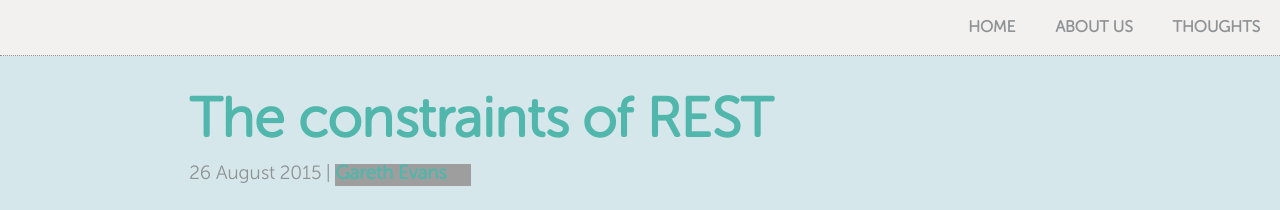
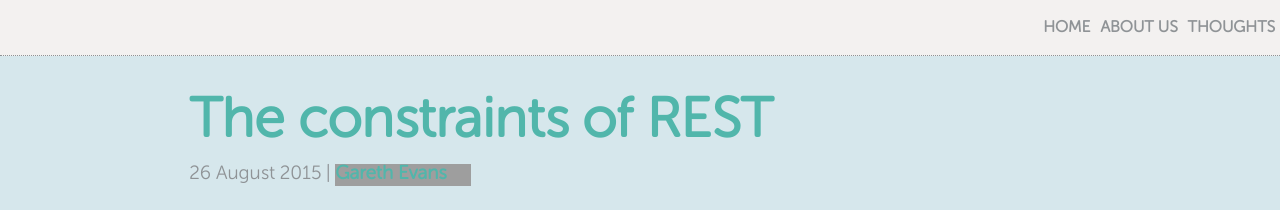
Before and after one commit to hyprnz/hyprnz.github.io, a Jekyll site: the page built from thoughts/index.md, in a window 1280 px wide. Shown: the top 210 px of the page. Built offline with Jekyll 4.4.1, drawn with Linux system fonts in a browser that asks for light colours; nearby versions of some CDN libraries; some web fonts are replaced; library files that are not in the unit come from our copies; grey boxes are pictures that could not be loaded.

Commit message:
Fixed about us

```diff
--- a/_layouts/about.html
+++ b/_layouts/about.html
@@ -10,7 +10,9 @@
     <link rel="stylesheet" type="text/css" href="/css/common.css"/>
     <link rel="stylesheet" type="text/css" href="/css/font-nexa-black.css"/>
     <link rel="stylesheet" type="text/css" href="/css/font-museo-sans-rounded-300.css"/>
-    <link rel="stylesheet" type="text/css" href="/css/blog.css">
+    <link rel="stylesheet" media="only screen and (max-device-width: 768px)" href="/css/blog-ipad.css">
+    <link rel="stylesheet" media="only screen and (max-width: 468px)" href="/css/blog-ipad.css">
+    <link rel="stylesheet" media="only screen and (min-width: 1025px)" href="/css/blog.css">
 
     <meta name="viewport" content="width=device-width, initial-scale=1">
 
--- a/css/blog-ipad.css
+++ b/css/blog-ipad.css
@@ -92,3 +92,12 @@
 .section_action div{
     margin: 0;
 }
+
+.more {
+    margin-top: 40px;
+}
+
+.navigation ul li{
+    float:right;
+    margin:0 5px;
+}
```
